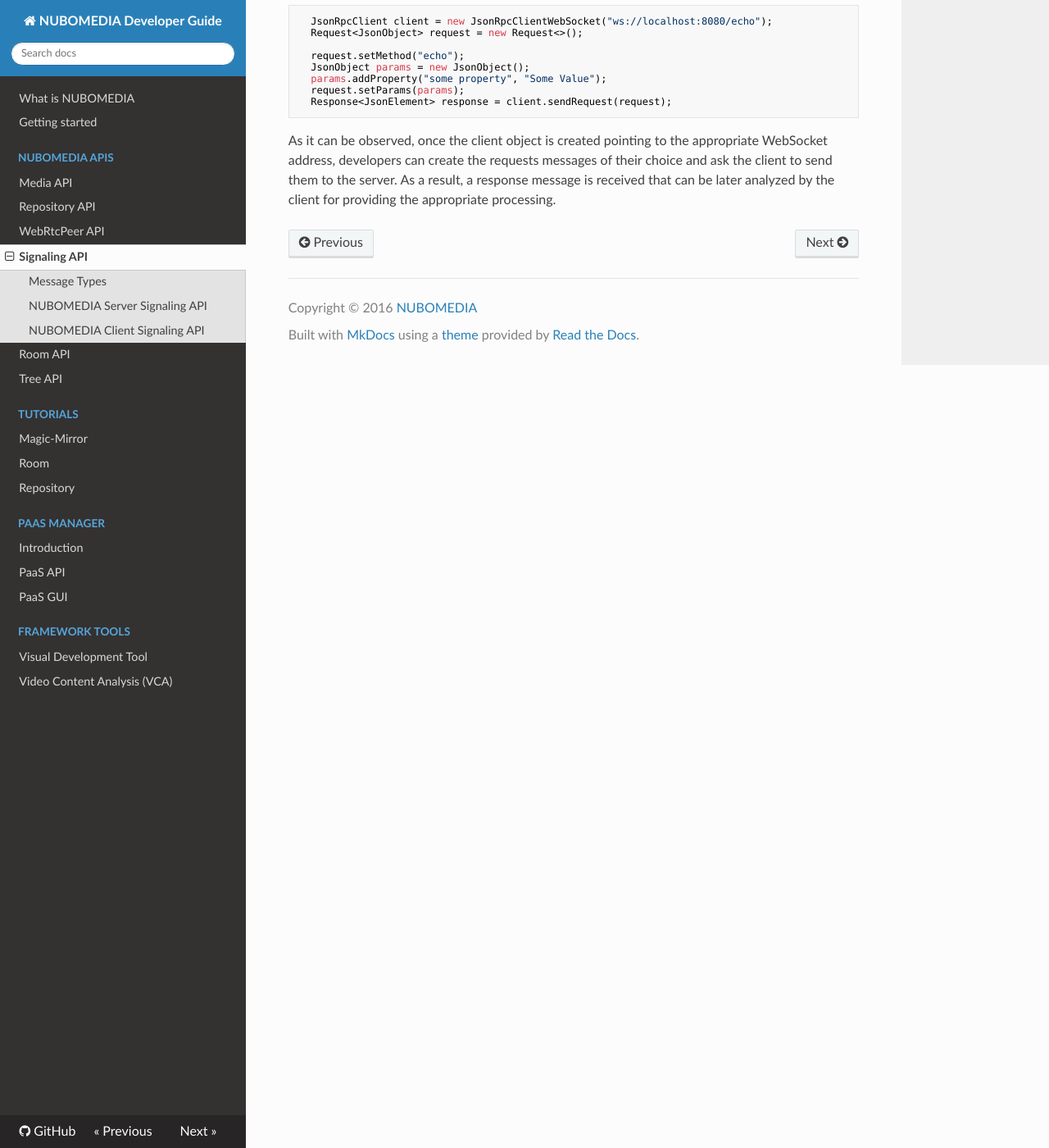
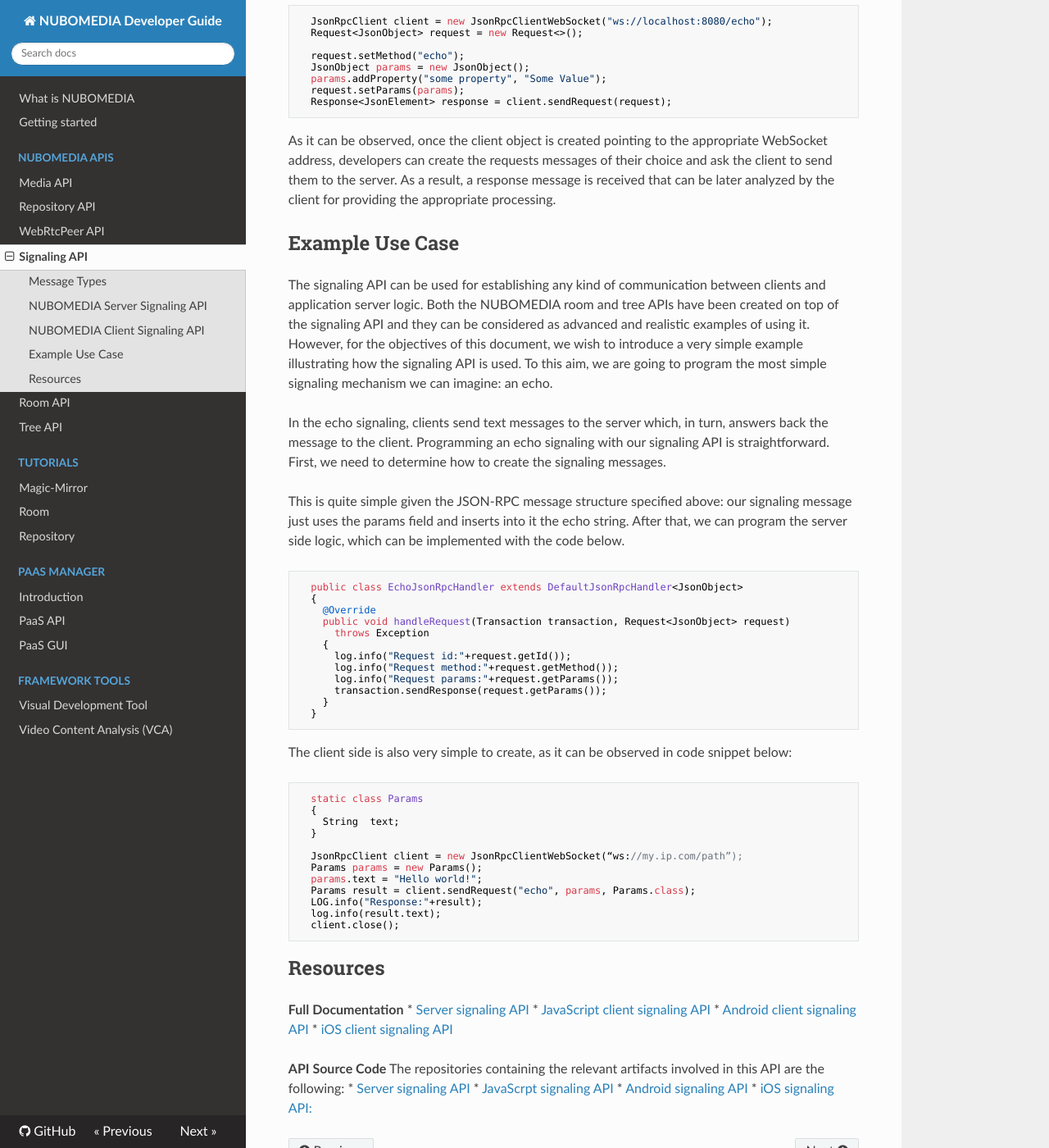
Before and after one commit to nubomedia/developer-guidelines, an MkDocs documentation site: the page built from docs/api/signaling.md, in a window 1280 px wide and 1400 px high, scrolled down 2562 px. Shown: the whole window at 82% size. Built offline with MkDocs 1.6.1, drawn with Linux system fonts in a browser that asks for light colours; nearby versions of some CDN libraries; old or Windows-style settings are respelled for this version of MkDocs.

Commit message:
Update signaling.md

````diff
--- a/docs/api/signaling.md
+++ b/docs/api/signaling.md
@@ -26,7 +26,7 @@ When a RPC call is made, the Server must reply with a Response, except for in th
 * ```id```: This member is required. It must be the same as the value of the id member in the request message. If there was an error in detecting the id in the request message (e.g. Parse error/Invalid Request), it must be Null. Either the result property or error property must be included, but both members must never be included.
 
 
-***Error Property***
+**Error Property**
 When a RPC call encounters an error, the response message must contain the error member with a value that is a JSON object with the following members:
 * ```code```: A Number that indicates the error type that occurred. This must be an integer.
 * ```message```: A String providing a short description of the error. The message should be limited to a concise single sentence.
@@ -70,3 +70,56 @@ The NUBOMEDIA client signaling API is available in ***JavaScript*** for WWW brow
 ```
 As it can be observed, once the client object is created pointing to the appropriate WebSocket address, developers can create the requests messages of their choice and ask the client to send them to the server. As a result, a response message is received that can
 be later analyzed by the client for providing the appropriate processing.
+
+## Example Use Case
+The signaling API can be used for establishing any kind of communication between clients and application server logic. Both the NUBOMEDIA room and tree APIs have been created on top of the signaling API and they can be considered as advanced and realistic examples of using it. However, for the objectives of this document, we wish to introduce a very simple example illustrating how the signaling API is used. To this aim, we are going to program the most simple signaling mechanism we can imagine: an echo.
+
+In the echo signaling, clients send text messages to the server which, in turn, answers back the message to the client. Programming an echo signaling with our signaling API is straightforward. First, we need to determine how to create the signaling messages.
+
+This is quite simple given the JSON-RPC message structure specified above: our signaling message just uses the params field and inserts into it the echo string. After that, we can program the server side logic, which can be implemented with the code below.
+
+```
+  public class EchoJsonRpcHandler extends DefaultJsonRpcHandler<JsonObject>
+  {
+    @Override
+    public void handleRequest(Transaction transaction, Request<JsonObject> request)
+      throws Exception
+    {
+      log.info("Request id:"+request.getId());
+      log.info("Request method:"+request.getMethod());
+      log.info("Request params:"+request.getParams());
+      transaction.sendResponse(request.getParams());
+    }
+  }
+```
+
+The client side is also very simple to create, as it can be observed in code snippet below:
+
+```
+  static class Params
+  {
+    String  text;
+  }
+
+  JsonRpcClient client = new JsonRpcClientWebSocket(“ws://my.ip.com/path”);
+  Params params = new Params();
+  params.text = "Hello world!";
+  Params result = client.sendRequest("echo", params, Params.class);
+  LOG.info("Response:"+result);
+  log.info(result.text);
+  client.close();
+```
+
+## Resources
+**Full Documentation**
+* [Server signaling API](http://doc-kurento-jsonrpc.readthedocs.org/en/latest/)
+* [JavaScript client signaling API](http://doc-kurento-jsonrpc.readthedocs.org/en/latest/)
+* [Android client signaling API](http://jsonrpc-ws-android.readthedocs.org/en/latest/)
+* [iOS client signaling API](http://kurento-ios.readthedocs.org/en/latest/dev_guide.html#json-rpc)
+
+**API Source Code**
+The repositories containing the relevant artifacts involved in this API are the following:
+* [Server signaling API](https://github.com/Kurento/kurento-java/tree/master/kurentojsonrpc)
+* [JavaScrpt signaling API](https://github.com/Kurento/kurento-jsonrpc-js)
+* [Android signaling API](https://github.com/nubomedia-vtt/jsonrpc-ws-android)
+* [iOS signaling API:](https://github.com/nubomediaTI/Kurento-iOS)
````
